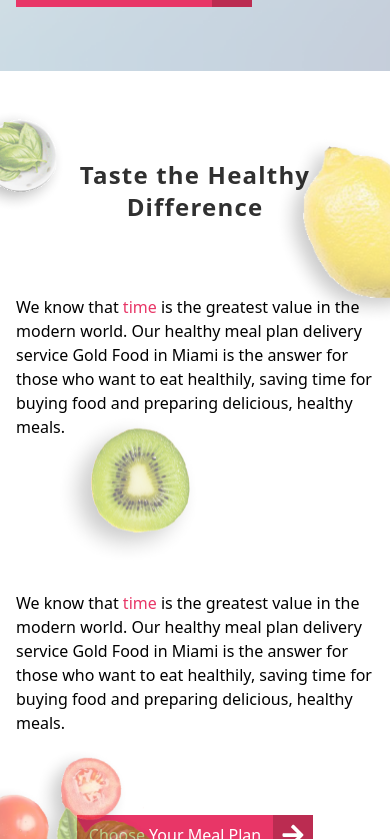
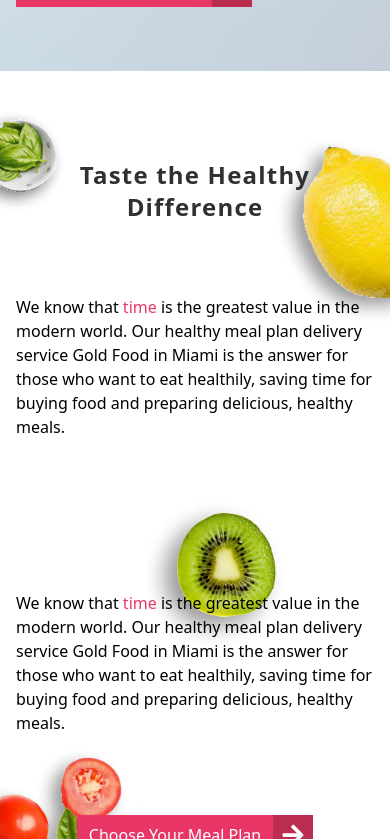
Before and after one commit to jananisree96/Restaurant-website, a React (Vite) app in the folder latest/restraurant-app/: page / in a window 390 px wide. Shown: the part 985-1824 px from the top of the page. Built offline with nearby package versions, Linux system fonts and the light colour scheme; a web font is replaced by a local one.

Commit message:
Animation-added-nav-hero-Banner

```diff
--- a/latest/restraurant-app/package.json
+++ b/latest/restraurant-app/package.json
@@ -10,6 +10,7 @@
     "preview": "vite preview"
   },
   "dependencies": {
+    "aos": "^2.3.4",
     "react": "^18.3.1",
     "react-dom": "^18.3.1",
     "react-icons": "^5.2.1"
--- a/latest/restraurant-app/src/App.jsx
+++ b/latest/restraurant-app/src/App.jsx
@@ -1,29 +1,39 @@
-import React, { useState } from 'react'
+import React, { useState, useEffect } from 'react'
 import './index.css';
-
 import Hero from './components/Hero/Hero';
 import Navbar from './components/Navbar/Navbar';
 import Banner from './components/Banner/Banner';
 import Footer from './components/Footer/Footer';
 import { Popup } from './components/Popup/Popup';
-
+import AOS from 'aos';
+import "aos/dist/aos.css";
 
 const App = () => {
-  const [show, setShow] = useState(false);
-  const togglePopup = () => {
-    setShow(true);
-  }
+  const [showPopup, setShowPopup] = useState(false);
+  const HandlePopup = () => {
+    setShowPopup(true);
+  };
+
+  useEffect(() => {
+    AOS.init({
+      offset: 100,
+      duration: 800,
+      easing: "ease-in-sine",
+      delay: 100,
+    }),
+    AOS.refresh();
+  }, [])
   return (
     <div className='overflow-x-hidden'>
 
-      <Navbar TogglePopup ={togglePopup}/>
+      <Navbar HandlePopup ={HandlePopup}/>
       <Hero />
       <Banner />
       <Footer />
-      <Popup show ={show } setShow = { setShow} />
+      <Popup showPopup ={showPopup } setShowPopup = { setShowPopup} />
     </div>
 
-  )
-}
+  );
+};
 
 export default App;
--- a/latest/restraurant-app/src/components/Banner/Banner.jsx
+++ b/latest/restraurant-app/src/components/Banner/Banner.jsx
@@ -10,12 +10,12 @@ const Banner = () => {
     return (
         <>
             <div className="container py-14 relative">
-                <div>
-                    <h1 className='py-8 tracking-wider text-2xl font-semibold text-dark text-center'>Taste the Healthy Difference</h1>
+                <div className='relative z-20'>
+                    <h1 data-aos="fade-up" data-aos-delay="300" className='py-8 tracking-wider text-2xl font-semibold text-dark text-center'>Taste the Healthy Difference</h1>
 
                     {/* text content section */}
                     <div className='space-y-10'>
-                        <div className='grid grid-cols-1 sm:grid-cols-2 gap-4 py-10'>
+                        <div data-aos="fade-up" data-aos-delay="500"  className='grid grid-cols-1 sm:grid-cols-2 gap-4 py-10'>
                             <div>
                                 <p>
                                     We know that <span className='text-primary'>time</span> is the greatest value in the modern world. Our healthy meal plan delivery service Gold Food in Miami is the answer for those who want to eat healthily, saving time for buying food and preparing delicious, healthy meals.
@@ -23,7 +23,7 @@ const Banner = () => {
                             </div>
                             <div></div>
                         </div>
-                        <div className='grid grid-cols-1 sm:grid-cols-2 gap-4 py-10'>
+                        <div data-aos="fade-up" data-aos-delay="300" className='grid grid-cols-1 sm:grid-cols-2 gap-4 py-10'>
                             <div></div>
                             <div>
                                 <p>
@@ -34,25 +34,25 @@ const Banner = () => {
                     </div>
 
                     {/* button section */}
-                    <div className='flex justify-center mt-10 sm:mt-14'>
+                    <div data-aos="fade-up" data-aos-delay="500" data-aos-offset="0" className='flex justify-center mt-10 sm:mt-14'>
                         <PrimaryButton />
                     </div>
                 </div>
 
                 {/* bg fruits pngs */}
-                <div className='absolute top-5 -left-16 sm:bottom-0 sm:left-0 opacity-50 sm:opacity-100'>
-                    <img src={leaf} alt="" className='max-w-[160px]' />
+                <div data-aos="fade-right" className='absolute top-5 -left-16 sm:bottom-0 sm:left-0 opacity-50 sm:opacity-100'>
+                    <img data-aos="fade-right" src={leaf} alt="" className='max-w-[160px]' />
                 </div>
-                <div className='absolute -bottom-16 -left-16 sm:bottom-0 sm:left-0 opacity-50 sm:opacity-100'>
+                <div data-aos="fade-right" className='absolute -bottom-16 -left-16 sm:bottom-0 sm:left-0 opacity-50 sm:opacity-100'>
                     <img src={tomato} alt="" className='max-w-[280px]' />
                 </div>
-                <div className='absolute top-10 -right-16 sm:right-20 opacity-50 sm:opacity-100'>
+                <div data-aos="fade-left" className='absolute top-10 -right-16 sm:right-20 opacity-50 sm:opacity-100'>
                     <img src={lemon} alt="" className='max-w-[200px]' />
                 </div>
-                <div className='hidden sm:block absolute bottom-0 right-0'>
+                <div data-aos="fade-left" className='hidden sm:block absolute bottom-0 right-0'>
                     <img src={Apple} alt="" className='max-w-[200px]' />
                 </div>
-                <div className='absolute top-1/2 -translate-y-1/2 left-1/3 -translate-x-1/2 opacity-50 sm:opacity-100'>
+                <div data-aos="fade" className='absolute top-1/2 -translate-y-1/2 left-1/3 -translate-x-1/2 opacity-50 sm:opacity-100'>
                     <img src={kiwi} alt="" className='max-w-[180px]' />
                 </div>
             </div>
--- a/latest/restraurant-app/src/components/Hero/Hero.jsx
+++ b/latest/restraurant-app/src/components/Hero/Hero.jsx
@@ -21,16 +21,16 @@ const Hero = () => {
                 sm:grid-cols-2 gap-4 place-items-center min-h-[600px]'>
                     {/* text-content section */}
                     <div className='space-y-7 text-dark order-2 sm:order-1 '>
-                        <h1 className='text-5xl'>Fresh & Healthy Meal Plan <span className='text-secondary font-cursive text-7xl'>Delivery</span>{" "} in Miami</h1>
-                            <p className='lg:pr-64'>Delicious Meals Delivered to Your Door From $132.95 per week</p>
+                        <h1 data-aos="fade-up" className='text-5xl'>Fresh & Healthy Meal Plan <span className='text-secondary font-cursive text-7xl'>Delivery</span>{" "} in Miami</h1>
+                            <p data-aos="fade-up" data-aos-delay="300" className='lg:pr-64'>Delicious Meals Delivered to Your Door From $132.95 per week</p>
 
                             {/* button section */}
-                            <div>
+                            <div data-aos="fade-up" data-aos-delay="500">
                                 <PrimaryButton />
                             </div>
                     </div>
                     {/* Image section */}
-                    <div className='relative z-30 order-1 sm:order-2'>
+                    <div data-aos="zoom-in" data-aos-delay="500" className='relative z-30 order-1 sm:order-2'>
                         <img src={HeroImg} alt="" className='w-full sm:scale-125 sm:translate-y-16'/>
                     </div>
                 </div>
--- a/latest/restraurant-app/src/components/Navbar/Navbar.jsx
+++ b/latest/restraurant-app/src/components/Navbar/Navbar.jsx
@@ -22,7 +22,7 @@ const NavLinks = [
 const Navbar = ({ TogglePopup }) => {
   return (
     <>
-      <div className='bg-white shadow-md'>
+      <div data-aos="fade" className='bg-white shadow-md'>
         <div className="container flex justify-between py-4 sm:py-3">
           {/* ----------Navbar-------- */}
           <div className='font-bold text-3xl'>Logo</div>
--- a/latest/restraurant-app/src/components/Shared/PrimaryButton.jsx
+++ b/latest/restraurant-app/src/components/Shared/PrimaryButton.jsx
@@ -14,4 +14,4 @@ const PrimaryButton = () => {
   )
 }
 
-export default PrimaryButton
+export default PrimaryButton;
```
Also changed, not shown: 1 other file (tests, documents, lock files or other folders).
